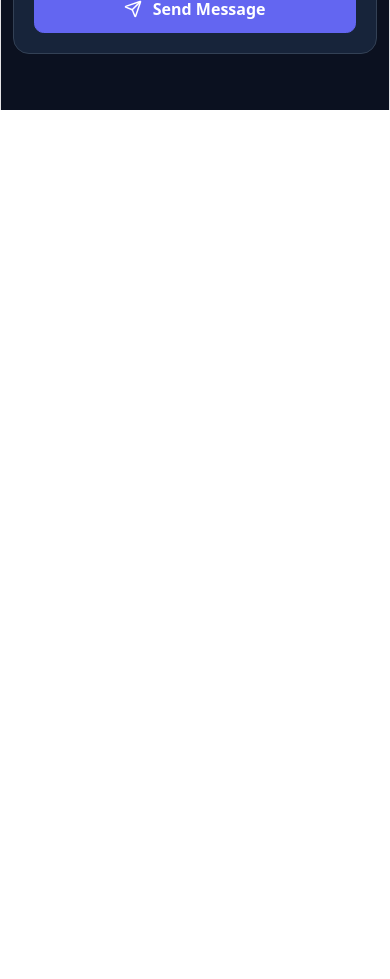
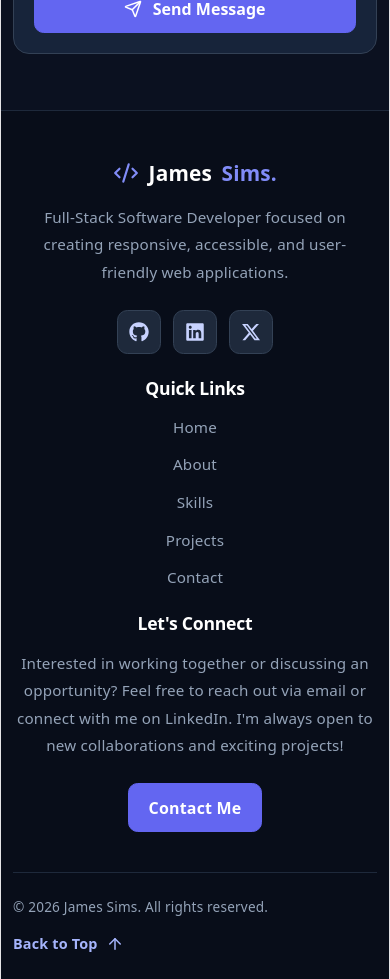
Before and after one commit to jameshsims91/portfolio, a React app in the folder frontend/: page / in a window 390 px wide. Shown: the part 6100-7079 px from the top of the page. Before the commit the page ends 6210 px from the top, so only its background shows below. Built offline with nearby package versions, Linux system fonts and the light colour scheme; no server answers; the HTML template or start-up script is replaced by a standard one.

Commit message:
feat: add Footer to portfolio
- Create Footer.jsx and Footer.css and apply responsive styling and WCAG accessibility

```diff
--- a/frontend/src/App.jsx
+++ b/frontend/src/App.jsx
@@ -4,6 +4,7 @@ import About from './components/About/About'
 import Skills from './components/Skills/Skills'
 import Projects from './components/Projects/Projects'
 import Contact from './components/Contact/Contact'
+import Footer from './components/Footer/Footer'
 
 export default function App() {
   return (
@@ -17,6 +18,8 @@ export default function App() {
         <Projects />
         <Contact />
       </main>
+
+      <Footer />
     </div>
   )
 }
--- /dev/null
+++ b/frontend/src/components/Footer/Footer.css
@@ -0,0 +1,258 @@
+
+.portfolio-footer {
+  background-color: #080d19;
+  color: #cbd5e1;
+  border-top: 1px solid #1e293b;
+  padding: 4.5rem 0 0;
+  width: 100%;
+  min-height: 300px;
+}
+
+/* Personal Branding */
+
+.footer-brand {
+  display: flex;
+  flex-direction: column;
+  align-items: flex-start;
+}
+
+.footer-logo {
+  display: inline-flex;
+  align-items: center;
+  gap: 0.6rem;
+
+  color: #ffffff;
+  font-size: 1.5rem;
+  font-weight: 800;
+  line-height: 1.4;
+  text-decoration: none;
+}
+
+.footer-logo svg,
+.footer-logo span {
+  color: #818cf8;
+}
+
+.footer-logo:hover {
+  color: #ffffff;
+}
+
+.footer-description {
+  color: #94a3b8;
+  font-size: 0.95rem;
+  line-height: 1.8;
+  max-width: 350px;
+  width: 100%;
+  text-align: left;
+}
+
+/* Social Links */
+
+.footer-social-links {
+  display: flex;
+  align-items: center;
+  gap: 0.75rem;
+  flex-wrap: wrap;
+  margin-top: 1.5rem;
+}
+
+.footer-social-link {
+  display: inline-flex;
+  align-items: center;
+  justify-content: center;
+
+  width: 44px;
+  height: 44px;
+
+  background-color: #1e293b;
+  color: #c7d2fe;
+  border: 1px solid #334155;
+  border-radius: 0.65rem;
+
+  text-decoration: none;
+
+  transition:
+    background-color 0.2s ease,
+    border-color 0.2s ease,
+    transform 0.2s ease;
+}
+
+.footer-social-link:hover {
+  background-color: #6366f1;
+  border-color: #6366f1;
+  color: #ffffff;
+  transform: translateY(-3px);
+}
+
+/* Section Headings */
+
+.footer-heading {
+  color: #ffffff;
+  font-size: 1.1rem;
+  font-weight: 700;
+  margin-bottom: 1.5rem;
+}
+
+/* Navigation */
+
+.footer-nav-list {
+  display: flex;
+  flex-direction: column;
+  gap: 0.85rem;
+
+  list-style: none;
+  padding: 0;
+  margin: 0;
+}
+
+.footer-nav-list a {
+  color: #94a3b8;
+  text-decoration: none;
+  font-size: 0.95rem;
+
+  transition: color 0.2s ease;
+}
+
+.footer-nav-list a:hover {
+  color: #a5b4fc;
+}
+
+/* Contact */
+
+.footer-contact p {
+  color: #94a3b8;
+  font-size: 0.95rem;
+  line-height: 1.8;
+  margin-bottom: 1.5rem;
+}
+
+.footer-contact-btn {
+  background-color: #6366f1;
+  border: 1px solid #6366f1;
+  border-radius: 0.6rem;
+  color: #ffffff;
+
+  padding: 0.7rem 1.25rem;
+  font-weight: 600;
+}
+
+.footer-contact-btn:hover {
+  background-color: #4f46e5;
+  border-color: #4f46e5;
+  color: #ffffff;
+}
+
+/* Bottom Bar */
+
+.footer-bottom {
+  display: flex;
+  justify-content: space-between;
+  align-items: center;
+  flex-wrap: wrap;
+  gap: 1rem;
+
+  margin-top: 4rem;
+  padding: 1.5rem 0;
+
+  border-top: 1px solid #1e293b;
+}
+
+.footer-bottom p {
+  color: #94a3b8;
+  font-size: 0.85rem;
+}
+
+.footer-back-to-top {
+  display: inline-flex;
+  align-items: center;
+  gap: 0.5rem;
+
+  color: #a5b4fc;
+  text-decoration: none;
+  font-weight: 600;
+  font-size: 0.9rem;
+}
+
+.footer-back-to-top:hover {
+  color: #ffffff;
+}
+
+/* Keyboard Accessibility */
+
+.portfolio-footer a:focus-visible {
+  outline: 3px solid #a5b4fc;
+  outline-offset: 4px;
+  border-radius: 0.3rem;
+}
+
+/* Tablet */
+
+@media (max-width: 991.98px) {
+  .portfolio-footer {
+    padding-top: 3.5rem;
+  }
+
+  .footer-bottom {
+    margin-top: 3rem;
+  }
+}
+
+/* Mobile */
+
+@media (max-width: 575.98px) {
+  .portfolio-footer {
+    padding-top: 3rem;
+  }
+
+  /* Center Branding */
+
+  .footer-brand {
+    display: flex;
+    flex-direction: column;
+    align-items: center;
+    text-align: center;
+  }
+
+  .footer-logo {
+    justify-content: center;
+    font-size: 1.3rem;
+  }
+
+  .footer-description {
+    width: 100%;
+    max-width: 350px;
+    text-align: center;
+    margin-left: auto;
+    margin-right: auto;
+  }
+
+  /* Center Social Icons */
+
+  .footer-social-links {
+    justify-content: center;
+  }
+
+  .footer-heading {
+    margin-bottom: 1rem;
+  }
+
+  .footer-bottom {
+    flex-direction: column;
+    align-items: flex-start;
+    gap: 1rem;
+    margin-top: 2.5rem;
+  }
+}
+
+/* Reduced Motion */
+
+@media (prefers-reduced-motion: reduce) {
+  .footer-social-link,
+  .footer-nav-list a {
+    transition: none;
+  }
+
+  .footer-social-link:hover {
+    transform: none;
+  }
+}
--- /dev/null
+++ b/frontend/src/components/Footer/Footer.jsx
@@ -0,0 +1,130 @@
+import { ArrowUp, Code2 } from 'lucide-react'
+import { FaGithub, FaLinkedin } from 'react-icons/fa'
+import { FaXTwitter } from 'react-icons/fa6'
+import './Footer.css'
+
+const navigationLinks = [
+  { label: 'Home', href: '#home'},
+  { label: 'About', href: '#about'},
+  { label: 'Skills', href: '#skills'},
+  { label: 'Projects', href: '#projects'},
+  { label: 'Contact', href: '#contact'},
+]
+
+const socialLinks = [
+  { label: 'GitHub',
+    href: 'https://github.com/jameshsims91',
+    icon: FaGithub,
+  },
+  { label: 'LinkedIn',
+    href: 'https://www.linkedin.com/in/james-simsiv/',
+    icon: FaLinkedin,
+  },
+  { label: 'X (formerly Twitter)',
+    href: 'https://x.com/JamesHSimsIV',
+    icon: FaXTwitter,
+  }
+]
+
+export default function Footer() {
+  const currentYear = new Date().getFullYear()
+
+  return (
+    <footer className='portfolio-footer'>
+      <div className='container'>
+        <div className='row g-4 g-lg-5'>
+          {/* Personal Branding */}
+          <div className='col-12 col-md-6 col-lg-5'>
+            <div className='footer-brand'>
+              <a
+                href='#top'
+                className='footer-logo'
+                aria-label='James Sims - Back to top'
+              >
+                <Code2 size={26} aria-hidden='true' />
+                James <span>Sims.</span>
+              </a>
+
+              <p className='footer-description mt-3'>
+                Full-Stack Software Developer focused on creating responsive, accessible, and user-friendly web applications.
+              </p>
+
+              {/* Social Links */}
+              <div className='footer-social-links'>
+                {socialLinks
+                  .filter((social) => social.href)
+                  .map((social) => {
+                    const Icon = social.icon
+
+                    return (
+                      <a
+                        key={social.label}
+                        href={social.href}
+                        target='_blank'
+                        rel='noopener noreferrer'
+                        className='footer-social-link'
+                        aria-label={`Visit my ${social.label} profile`}
+                      >
+                        <Icon size={20} aria-hidden='true' />
+                      </a>
+                    )
+                  })}
+              </div>
+            </div>
+          </div>
+
+          {/* Quick Navigation */}
+          <div className='col-12 col-md-6 col-lg-4'>
+            <div className='footer-navigation'>
+              <h2 className='footer-heading'>
+                Quick Links
+              </h2>
+
+              <ul className='footer-nav-list'>
+                {navigationLinks.map((link) => (
+                  <li key={link.href}>
+                    <a href={link.href}>
+                      {link.label}
+                    </a>
+                  </li>
+                ))}
+              </ul>
+            </div>
+          </div>
+
+          {/* Contact Call to Action */}
+          <div className='col-12 col-lg-3'>
+            <div className='footer-contact'>
+              <h2 className='footer-heading'>
+                Let's Connect
+              </h2>
+
+              <p>
+                Interested in working together or discussing an opportunity? Feel free to reach out via email or connect with me on LinkedIn. I'm always open to new collaborations and exciting projects!
+              </p>
+
+              <a
+                href='#contact'
+                className='btn footer-contact-btn'
+              >
+                Contact Me
+              </a>
+            </div>
+          </div>
+        </div>
+
+        {/* Bottom Bar */}
+        <div className='footer-bottom'>
+          <p className='mb-0'>
+            © {currentYear} James Sims. All rights reserved.
+          </p>
+
+          <a href='#top' className='footer-back-to-top'>
+            Back to Top
+            <ArrowUp size={18} aria-hidden='true' />
+          </a>
+        </div>
+      </div>
+    </footer>
+  )
+}
```
Also changed, not shown: 1 other file (tests, documents, lock files or other folders).
